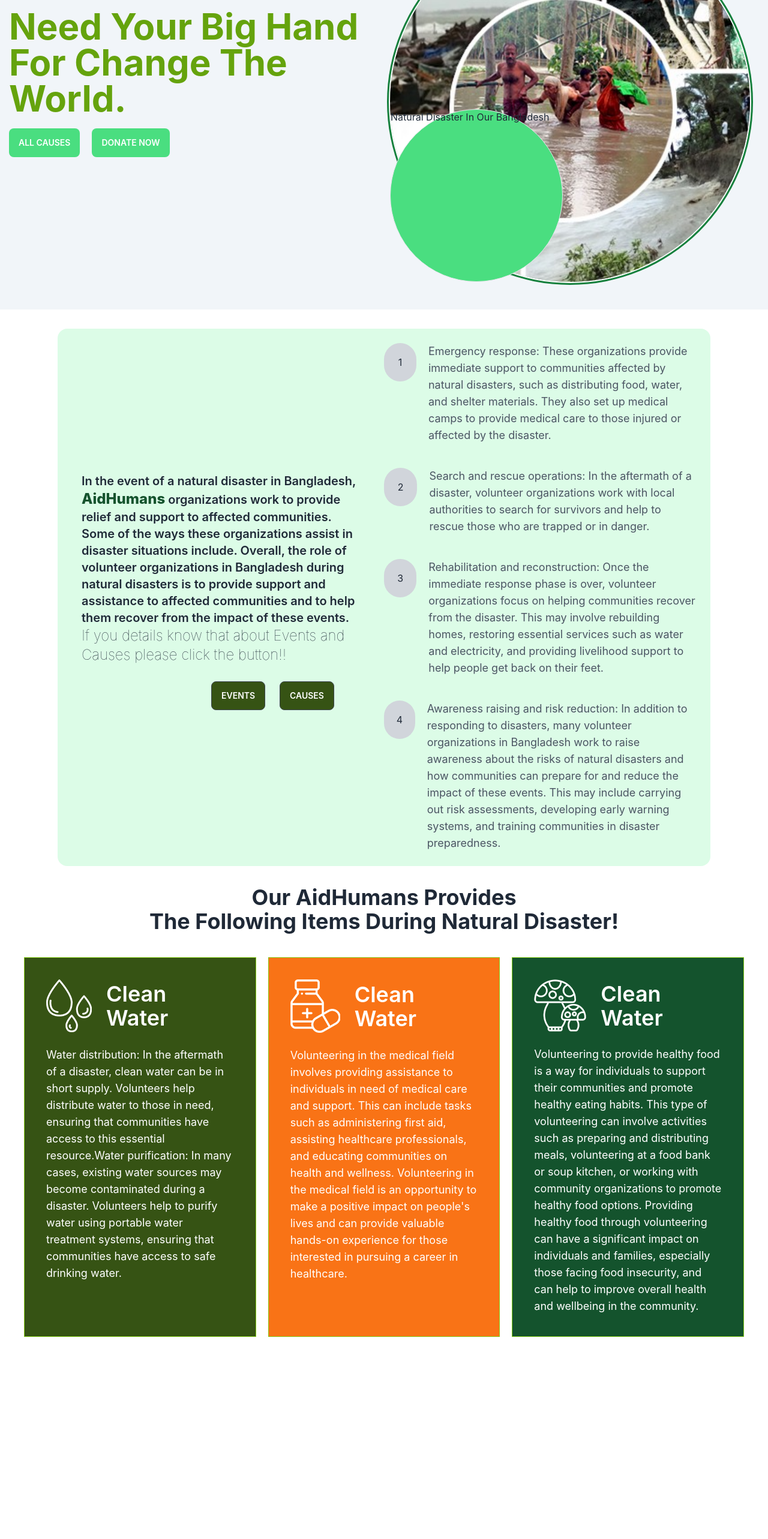
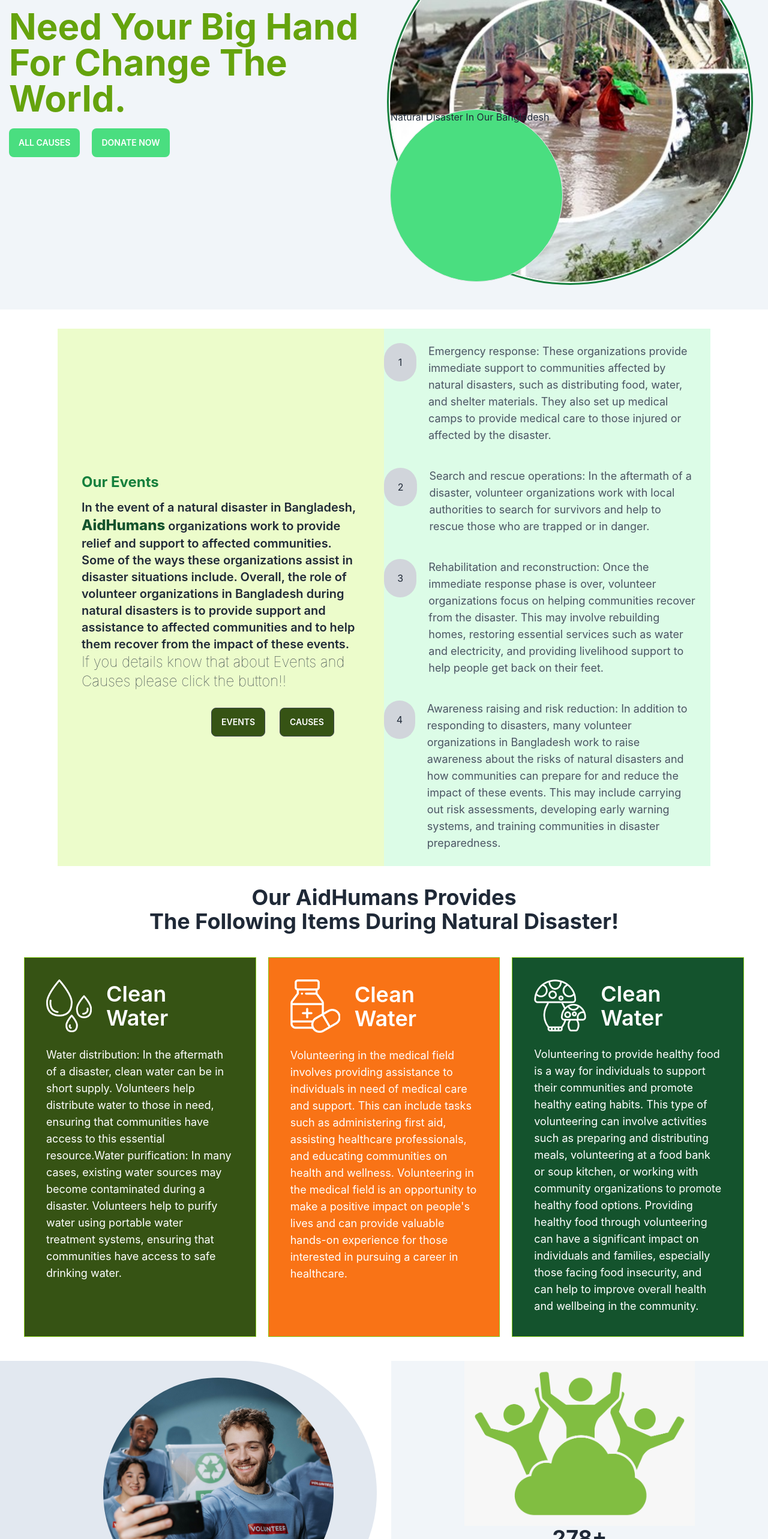
Before and after one commit to SABIKUN-NAHAR-URMY/crowdfunding-project-client, a React (Create React App) app: page /naturalDisaster in a window 1280 px wide. Shown: the part 234-2800 px from the top of the page at 60% size. Before the commit the page ends 2503 px from the top, so only its background shows below. Built offline with nearby package versions, Linux system fonts and the light colour scheme; no server answers.

Commit message:
natural disaster all work done

```diff
--- a/src/pages/NaturalDisaster/NaturalDisaster.js
+++ b/src/pages/NaturalDisaster/NaturalDisaster.js
@@ -4,6 +4,9 @@ import leafImg from '../../images/fulles.png';
 import waterImg from '../../images/water-drop.png';
 import medicinImg from '../../images/medicine.png';
 import foodImg from '../../images/food.png';
+import volnImg from '../../images/volunteer.jpg';
+import img from '../../images/heart01.png';
+import volunIcon from '../../images/volunteerIcon.png';
 
 const NaturalDisaster = () => {
     return (
@@ -25,16 +28,14 @@ const NaturalDisaster = () => {
                             <p className='absolute bottom-0 border w-72 h-72 rounded-full bg-green-400'>Natural Disaster In Our Bangladesh</p>
                         </div>
                     </div>
-                    {/* <div className=''>
-                        <img className='rounded-full w-[700px] h-[600px]' src={naturalImg} alt="" />
-                        <p className='absolute bottom-0 border w-72 h-72 rounded-full bg-green-400'>Natural Disaster In Our Bangladesh</p>
-                    </div> */}
                 </div>
             </div>
 
             {/* events */}
-            <div className='grid grid-cols-2 gap-0 mx-24 my-8 rounded-2xl bg-green-100'>
-                <div className='mt-60 text-xl font-semibold '>
+            <div className='grid grid-cols-2 gap-0 mx-24 my-8 rounded-2xl'>
+                <div className='bg-lime-100'>
+                    <div className='mt-60 text-xl font-semibold'>
+                        <p className=' px-10 text-2xl mb-3 text-green-700 font-bold'>Our Events</p>
                         <p className='px-10'>In the event of a natural disaster in Bangladesh, <span className='text-green-900 text-2xl font-extrabold'>AidHumans</span> organizations work to provide relief and support to affected communities. Some of the ways these organizations assist in disaster situations include. Overall, the role of volunteer organizations in Bangladesh during natural disasters is to provide support and assistance to affected communities and to help them recover from the impact of these events.
                         </p>
                         <p className='text-2xl font-thin px-10 pb-7'>If you details know that about Events and Causes please click the button!!</p>
@@ -43,6 +44,9 @@ const NaturalDisaster = () => {
                             <button className='btn bg-lime-900'>Causes</button>
                         </div>
                     </div>
+                </div>
+
+                <div className='bg-green-100'>
                 <div className='py-6 pr-6'>
                     <div class="flex">
                         <div class="text-center p-5 bg-gray-300 rounded-full w-28 h-16">1</div>
@@ -68,6 +72,7 @@ const NaturalDisaster = () => {
                         <div class="text-center p-5 bg-gray-300 rounded-full w-32 h-16">4</div>
                         <div class="ml-5">
                             <p class="text-lg text-gray-600">Awareness raising and risk reduction: In addition to responding to disasters, many volunteer organizations in Bangladesh work to raise awareness about the risks of natural disasters and how communities can prepare for and reduce the impact of these events. This may include carrying out risk assessments, developing early warning systems, and training communities in disaster preparedness.</p>
+                        </div>
                     </div>
                 </div>
                 </div>
@@ -98,6 +103,27 @@ const NaturalDisaster = () => {
                     </div>
                 </div>
             </div>
+
+            {/* how much volunteer works here  */}
+            <div className='my-10 grid grid-cols-2 gap-6'>
+                    <div className='bg-slate-200 relative p-7 rounded-r-full'>
+                        <img className='w-96 h-96 ml-36 rounded-full object-cover' src={volnImg} alt="" />
+                        <img className='absolute right-0' src={img} alt="" />
+                    </div>
+                    <div className='text-center text-4xl bg-slate-100 font-bold'>
+                        <img className='w-96 mx-auto' src={volunIcon} alt="" />
+                        <p>278+</p>
+                        <p>Volunteers</p>
+                    </div>
+            </div>
+
+            {/* donate  */}
+            <div className='bg-emerald-900 my-6 p-10 px-36 text-center text-white'>
+                <p className='text-4xl font-bold mb-3'>Help the Society,Donate to the AidHumans</p>
+                <p className='text-xl font-semibold mb-3'>Donating is a way to support causes and organizations that are important to you and make a positive impact on the world. By giving your time, money, or resources, you can help to provide essential services, further important research, and improve the lives of those in need. Whether you choose to donate to a local charity, support a global organization, or give to a specific cause, your donation has the power to make a difference and bring about positive change in the world.</p>
+                <p className='text-4xl font-bold mb-3'>"To Donate, Go To Donate Page"</p>
+                <button className='btn border-none bg-lime-900'>Donate Now</button>
+            </div>
         </div>
     );
 };
```
Also changed, not shown: src/images/volunteer.jpg (added), src/images/volunteerIcon.png (added). Lines whose indentation alone changed are shown as unchanged.
